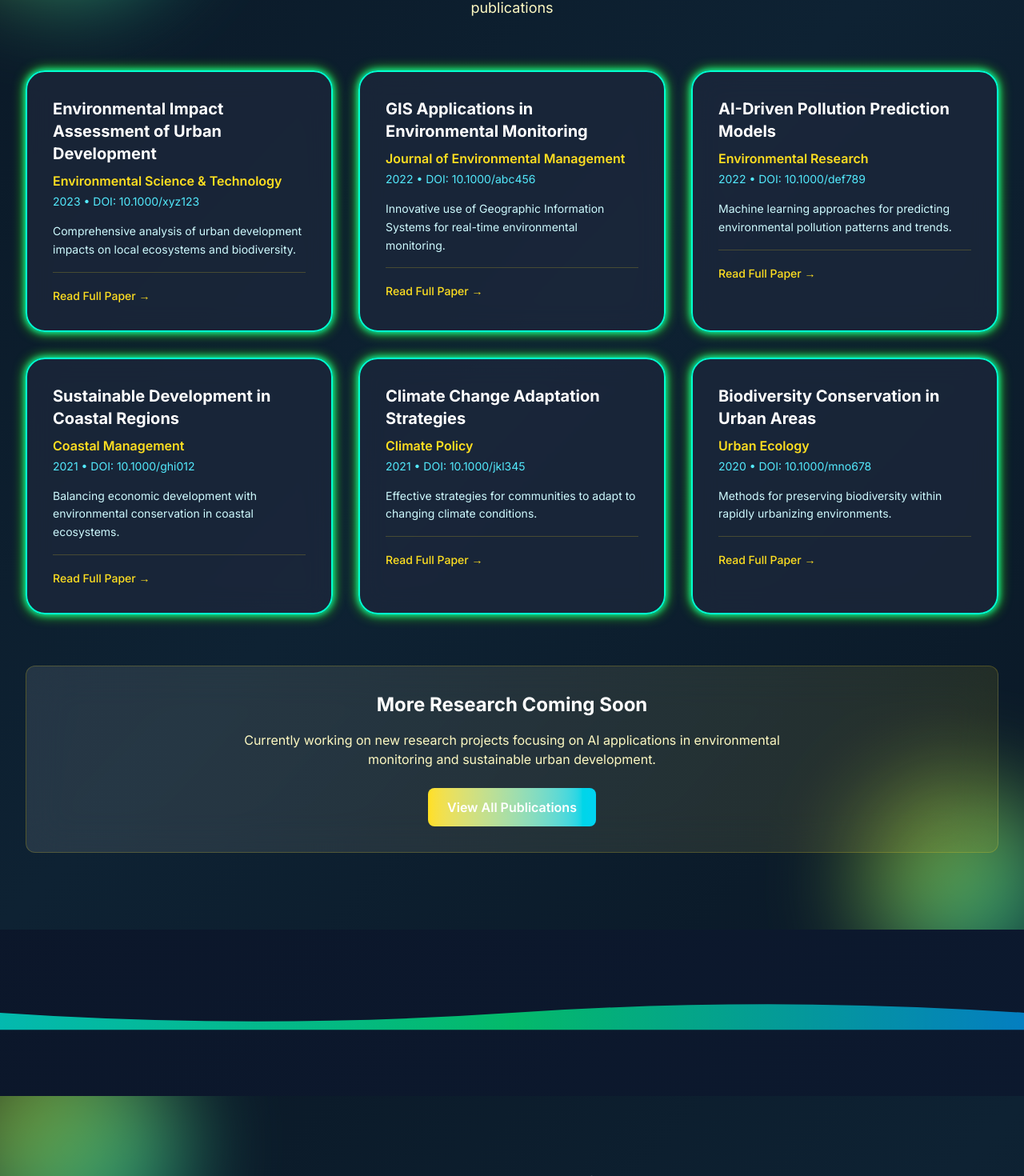
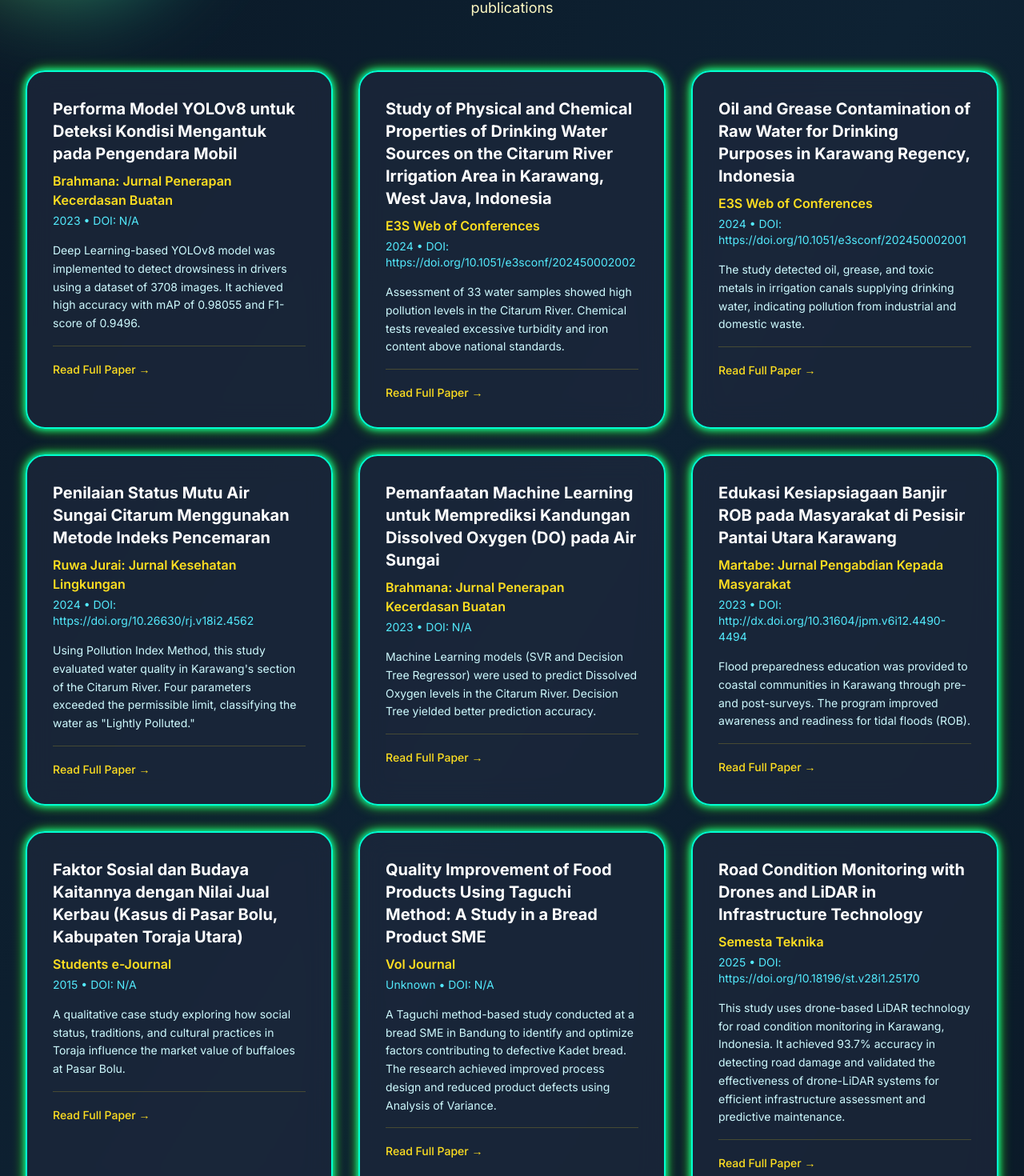
Before and after one commit to Aqeelbmh/SaDidan, a Next.js app in the folder greenvision-portfolio/: page / in a window 1280 px wide. Shown: the part 4279-5749 px from the top of the page at 80% size. Built offline with nearby package versions, Linux system fonts and the light colour scheme.

Commit message:
Finalize portfolio: Add 9 real publications with DOIs and Google Scholar link - Add all 9 research publications with proper DOIs - Link View All Publications button to Google Scholar profile - Update publication metadata with real DOIs - Complete portfolio content finalization

```diff
--- a/greenvision-portfolio/src/components/Publications/Publications.tsx
+++ b/greenvision-portfolio/src/components/Publications/Publications.tsx
@@ -11,46 +11,67 @@ const NeonBlob = ({ className }: { className?: string }) => (
 const Publications = () => {
   const publications = [
     {
-      title: "Environmental Impact Assessment of Urban Development",
-      journal: "Environmental Science & Technology",
+      title: "Performa Model YOLOv8 untuk Deteksi Kondisi Mengantuk pada Pengendara Mobil",
+      journal: "Brahmana: Jurnal Penerapan Kecerdasan Buatan",
       year: "2023",
-      doi: "10.1000/xyz123",
-      abstract: "Comprehensive analysis of urban development impacts on local ecosystems and biodiversity."
+      doi: "N/A",
+      abstract: "Deep Learning-based YOLOv8 model was implemented to detect drowsiness in drivers using a dataset of 3708 images. It achieved high accuracy with mAP of 0.98055 and F1-score of 0.9496."
     },
     {
-      title: "GIS Applications in Environmental Monitoring",
-      journal: "Journal of Environmental Management",
-      year: "2022",
-      doi: "10.1000/abc456",
-      abstract: "Innovative use of Geographic Information Systems for real-time environmental monitoring."
+      title: "Study of Physical and Chemical Properties of Drinking Water Sources on the Citarum River Irrigation Area in Karawang, West Java, Indonesia",
+      journal: "E3S Web of Conferences",
+      year: "2024",
+      doi: "https://doi.org/10.1051/e3sconf/202450002002",
+      abstract: "Assessment of 33 water samples showed high pollution levels in the Citarum River. Chemical tests revealed excessive turbidity and iron content above national standards."
     },
     {
-      title: "AI-Driven Pollution Prediction Models",
-      journal: "Environmental Research",
-      year: "2022",
-      doi: "10.1000/def789",
-      abstract: "Machine learning approaches for predicting environmental pollution patterns and trends."
+      title: "Oil and Grease Contamination of Raw Water for Drinking Purposes in Karawang Regency, Indonesia",
+      journal: "E3S Web of Conferences",
+      year: "2024",
+      doi: "	https://doi.org/10.1051/e3sconf/202450002001",
+      abstract: "The study detected oil, grease, and toxic metals in irrigation canals supplying drinking water, indicating pollution from industrial and domestic waste."
     },
     {
-      title: "Sustainable Development in Coastal Regions",
-      journal: "Coastal Management",
-      year: "2021",
-      doi: "10.1000/ghi012",
-      abstract: "Balancing economic development with environmental conservation in coastal ecosystems."
+      title: "Penilaian Status Mutu Air Sungai Citarum Menggunakan Metode Indeks Pencemaran",
+      journal: "Ruwa Jurai: Jurnal Kesehatan Lingkungan",
+      year: "2024",
+      doi: "https://doi.org/10.26630/rj.v18i2.4562",
+      abstract: "Using Pollution Index Method, this study evaluated water quality in Karawang's section of the Citarum River. Four parameters exceeded the permissible limit, classifying the water as \"Lightly Polluted.\""
     },
     {
-      title: "Climate Change Adaptation Strategies",
-      journal: "Climate Policy",
-      year: "2021",
-      doi: "10.1000/jkl345",
-      abstract: "Effective strategies for communities to adapt to changing climate conditions."
+      title: "Pemanfaatan Machine Learning untuk Memprediksi Kandungan Dissolved Oxygen (DO) pada Air Sungai",
+      journal: "Brahmana: Jurnal Penerapan Kecerdasan Buatan",
+      year: "2023",
+      doi: "N/A",
+      abstract: "Machine Learning models (SVR and Decision Tree Regressor) were used to predict Dissolved Oxygen levels in the Citarum River. Decision Tree yielded better prediction accuracy."
     },
     {
-      title: "Biodiversity Conservation in Urban Areas",
-      journal: "Urban Ecology",
-      year: "2020",
-      doi: "10.1000/mno678",
-      abstract: "Methods for preserving biodiversity within rapidly urbanizing environments."
+      title: "Edukasi Kesiapsiagaan Banjir ROB pada Masyarakat di Pesisir Pantai Utara Karawang",
+      journal: "Martabe: Jurnal Pengabdian Kepada Masyarakat",
+      year: "2023",
+      doi: "http://dx.doi.org/10.31604/jpm.v6i12.4490-4494",
+      abstract: "Flood preparedness education was provided to coastal communities in Karawang through pre- and post-surveys. The program improved awareness and readiness for tidal floods (ROB)."
+    },
+    {
+      title: "Faktor Sosial dan Budaya Kaitannya dengan Nilai Jual Kerbau (Kasus di Pasar Bolu, Kabupaten Toraja Utara)",
+      journal: "Students e-Journal",
+      year: "2015",
+      doi: "N/A",
+      abstract: "A qualitative case study exploring how social status, traditions, and cultural practices in Toraja influence the market value of buffaloes at Pasar Bolu."
+    },
+    {
+      title: "Quality Improvement of Food Products Using Taguchi Method: A Study in a Bread Product SME",
+      journal: "Vol Journal",
+      year: "Unknown",
+      doi: "N/A",
+      abstract: "A Taguchi method-based study conducted at a bread SME in Bandung to identify and optimize factors contributing to defective Kadet bread. The research achieved improved process design and reduced product defects using Analysis of Variance."
+    },
+    {
+      title: "Road Condition Monitoring with Drones and LiDAR in Infrastructure Technology",
+      journal: "Semesta Teknika",
+      year: "2025",
+      doi: "https://doi.org/10.18196/st.v28i1.25170",
+      abstract: "This study uses drone-based LiDAR technology for road condition monitoring in Karawang, Indonesia. It achieved 93.7% accuracy in detecting road damage and validated the effectiveness of drone-LiDAR systems for efficient infrastructure assessment and predictive maintenance."
     }
   ];
 
@@ -109,9 +130,14 @@ const Publications = () => {
             <p className="text-yellow-100 mb-6 max-w-2xl mx-auto">
               Currently working on new research projects focusing on AI applications in environmental monitoring and sustainable urban development.
             </p>
-            <button className="px-6 py-3 bg-gradient-to-r from-yellow-300 to-cyan-400 text-white rounded-lg hover:shadow-neon transition-all duration-200 hover:-translate-y-1 font-semibold liquid-btn">
+            <a
+              href="https://scholar.google.com/citations?user=7Zu5XFUAAAAJ&hl=en"
+              target="_blank"
+              rel="noopener noreferrer"
+              className="inline-block px-6 py-3 bg-gradient-to-r from-yellow-300 to-cyan-400 text-white rounded-lg hover:shadow-neon transition-all duration-200 hover:-translate-y-1 font-semibold liquid-btn"
+            >
               View All Publications
-            </button>
+            </a>
           </div>
         </div>
       </div>
```
